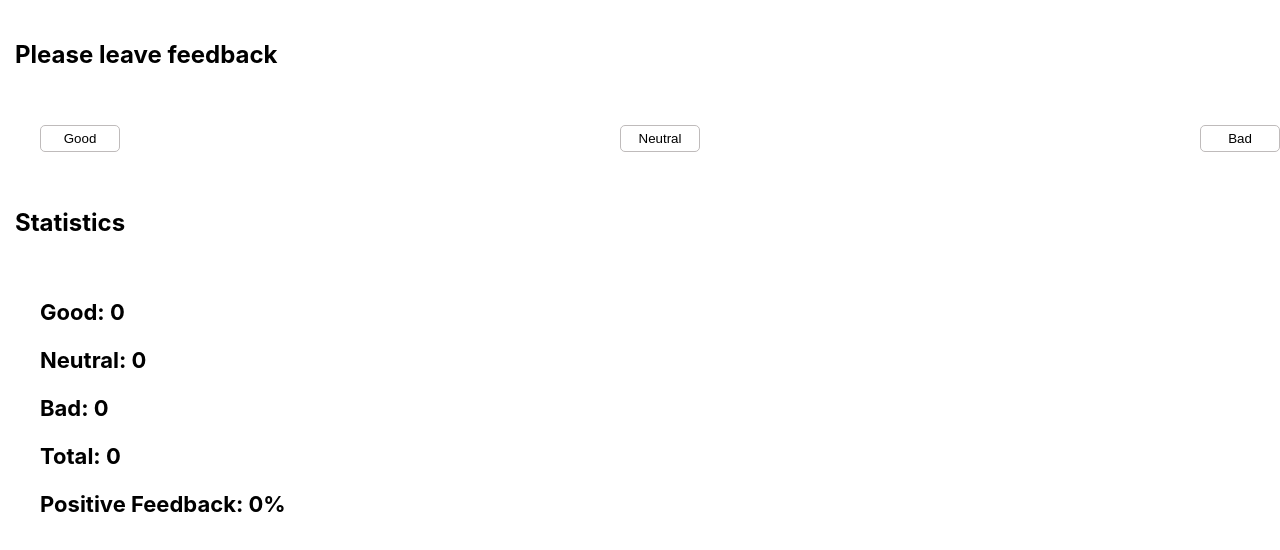
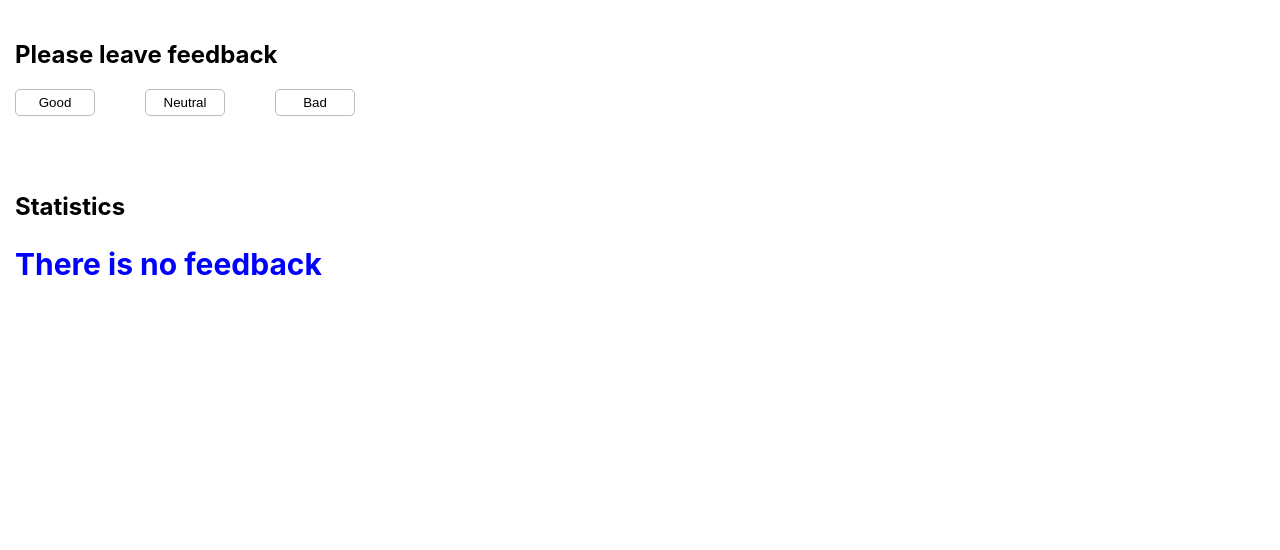
Before and after one commit to simplyNastya/goit-react-hw-02-feedback, a React (Create React App) app: page / in a window 1280 px wide. Shown: the top 550 px of the page. Built offline with nearby package versions, Linux system fonts and the light colour scheme.

Commit message:
Refactored code
Added propTypes and a little bit more

```diff
--- a/src/components/App.jsx
+++ b/src/components/App.jsx
@@ -2,6 +2,7 @@ import { Component } from 'react';
 import Section from './Section/Section';
 import FeedbackOptions from './FeedbackOptions/FeedbackOptions';
 import Statistics from './Statistics/Statistics';
+import Notification from './Notification/Notification';
 
 export class App extends Component {
   state = {
@@ -26,7 +27,7 @@ export class App extends Component {
     return value;
   }
 
-  leaveVote = propName => {
+  onLeaveFeedback = propName => {
     this.setState(prevState => {
       return { [propName]: prevState[propName] + 1 };
     });
@@ -39,9 +40,14 @@ export class App extends Component {
 
     return (
       <>
-        <Section title="Please leave feedback"></Section>
-        <FeedbackOptions leaveVote={this.leaveVote} />
-        <Section title="Statistics" />
+        <Section title="Please leave feedback">
+          <FeedbackOptions
+            onLeaveFeedback={this.onLeaveFeedback}
+            options={Object.keys(this.state)}
+          />
+        </Section>
+        <Section title="Statistics">
+          {this.countTotalFeedback() ? (
             <Statistics
               good={good}
               neutral={neutral}
@@ -49,6 +55,10 @@ export class App extends Component {
               total={total}
               positivePercentage={positivePercentage}
             />
+          ) : (
+            <Notification message="There is no feedback" />
+          )}
+        </Section>
       </>
     );
   }
--- a/src/components/FeedbackOptions/FeedbackOptions.jsx
+++ b/src/components/FeedbackOptions/FeedbackOptions.jsx
@@ -1,38 +1,27 @@
-// import PropTypes from 'prop-types';
+import PropTypes, { shape } from 'prop-types';
 import styles from './feedbackOptions.module.css';
 
-const FeedbackOptions = ({ leaveVote }) => {
+const FeedbackOptions = ({ onLeaveFeedback, options }) => {
   return (
     <ul className={styles.list}>
-      <li className={styles.item}>
+      {options.map(element => (
+        <li key={element} className={styles.item}>
           <button
-          onClick={() => leaveVote('good')}
+            onClick={() => onLeaveFeedback(element)}
             type="button"
             className={styles.btn}
           >
-          Good
+            {element}
           </button>
         </li>
-      <li className={styles.item}>
-        <button
-          onClick={() => leaveVote('neutral')}
-          type="button"
-          className={styles.btn}
-        >
-          Neutral
-        </button>
-      </li>
-      <li className={styles.item}>
-        <button
-          onClick={() => leaveVote('bad')}
-          type="button"
-          className={styles.btn}
-        >
-          Bad
-        </button>
-      </li>
+      ))}
     </ul>
   );
 };
 
 export default FeedbackOptions;
+
+FeedbackOptions.propTypes = {
+  onLeaveFeedback: PropTypes.func.isRequired,
+  options: PropTypes.arrayOf(PropTypes.string.isRequired),
+};
--- a/src/components/FeedbackOptions/feedbackOptions.module.css
+++ b/src/components/FeedbackOptions/feedbackOptions.module.css
@@ -1,16 +1,19 @@
 .list {
+    padding: 0;
     list-style: none;
     display: flex;
-    justify-content: space-between;
+    gap: 50px;
 
     font-weight: 900;
 }
 
-/* .item{} */
 
 .btn{
     width: 80px;
     padding: 5px 10px;
+
+    text-transform: capitalize;
+
     background-color: #fff;
     border: 1px solid rgb(191, 187, 187);
     border-radius: 5px;
--- /dev/null
+++ b/src/components/Notification/Notification.jsx
@@ -0,0 +1,12 @@
+import PropTypes from 'prop-types';
+import styles from './notification.module.css';
+
+Notification = ({ message }) => {
+  return <h2 className={styles.text}>{message}</h2>;
+};
+
+export default Notification;
+
+Notification.propTypes = {
+  message: PropTypes.string.isRequired,
+};
--- /dev/null
+++ b/src/components/Notification/notification.module.css
@@ -0,0 +1,5 @@
+.text {
+    font-size: 30px;
+    font-weight: bold;
+    color: blue;
+}
--- a/src/components/Section/Section.jsx
+++ b/src/components/Section/Section.jsx
@@ -1,11 +1,12 @@
 import PropTypes from 'prop-types';
 import styles from './section.module.css';
 
-const Section = ({ title }) => {
+const Section = ({ title, children }) => {
   return (
     <section>
       <div className={styles.container}>
         <h1>{title}</h1>
+        {children}
       </div>
     </section>
   );
@@ -15,4 +16,5 @@ export default Section;
 
 Section.propTypes = {
   title: PropTypes.string,
+  children: PropTypes.node,
 };
--- a/src/components/Statistics/statistics.module.css
+++ b/src/components/Statistics/statistics.module.css
@@ -3,9 +3,3 @@
     font-size: 22px;
     font-weight: bold;
 }
-
-/* .item {}
-
-.text {}
-
-.value {} */
```
Also changed, not shown: src/components/Statistics/Statistics.jsx (+9 -1 lines). Lines whose indentation alone changed are shown as unchanged.
